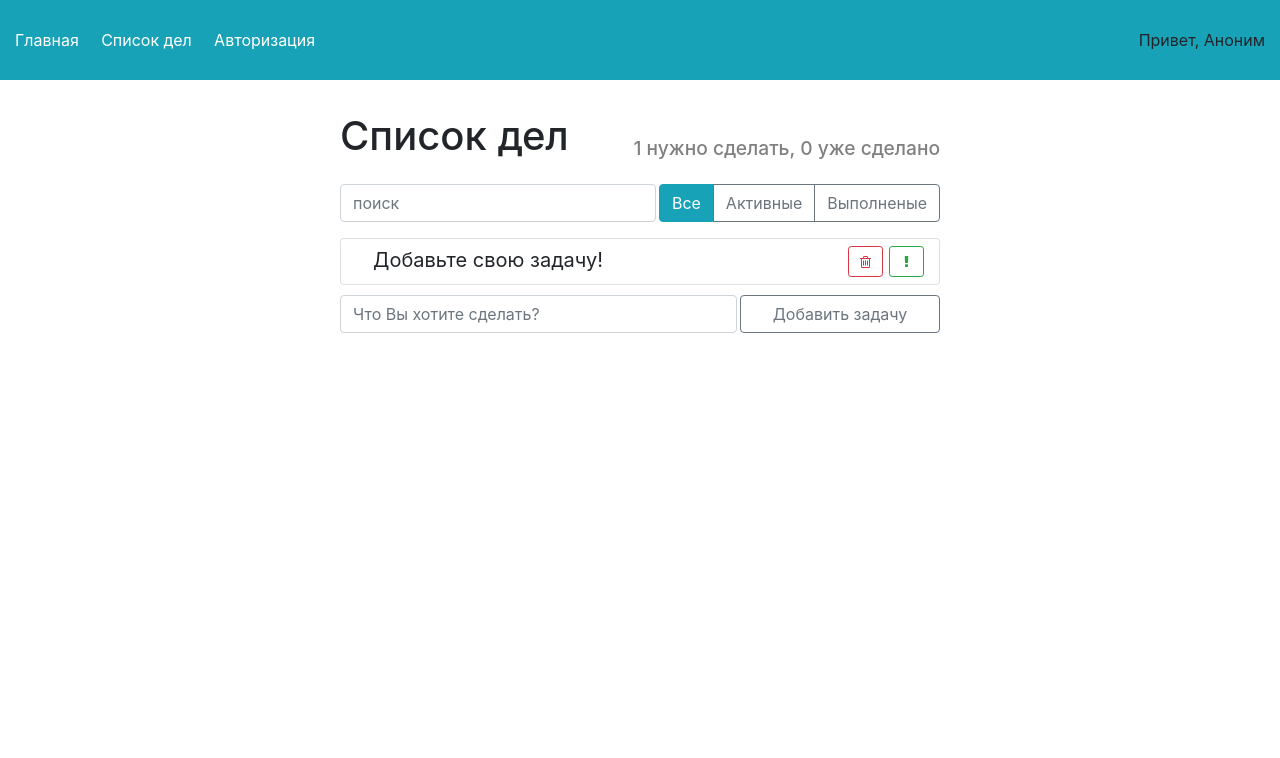
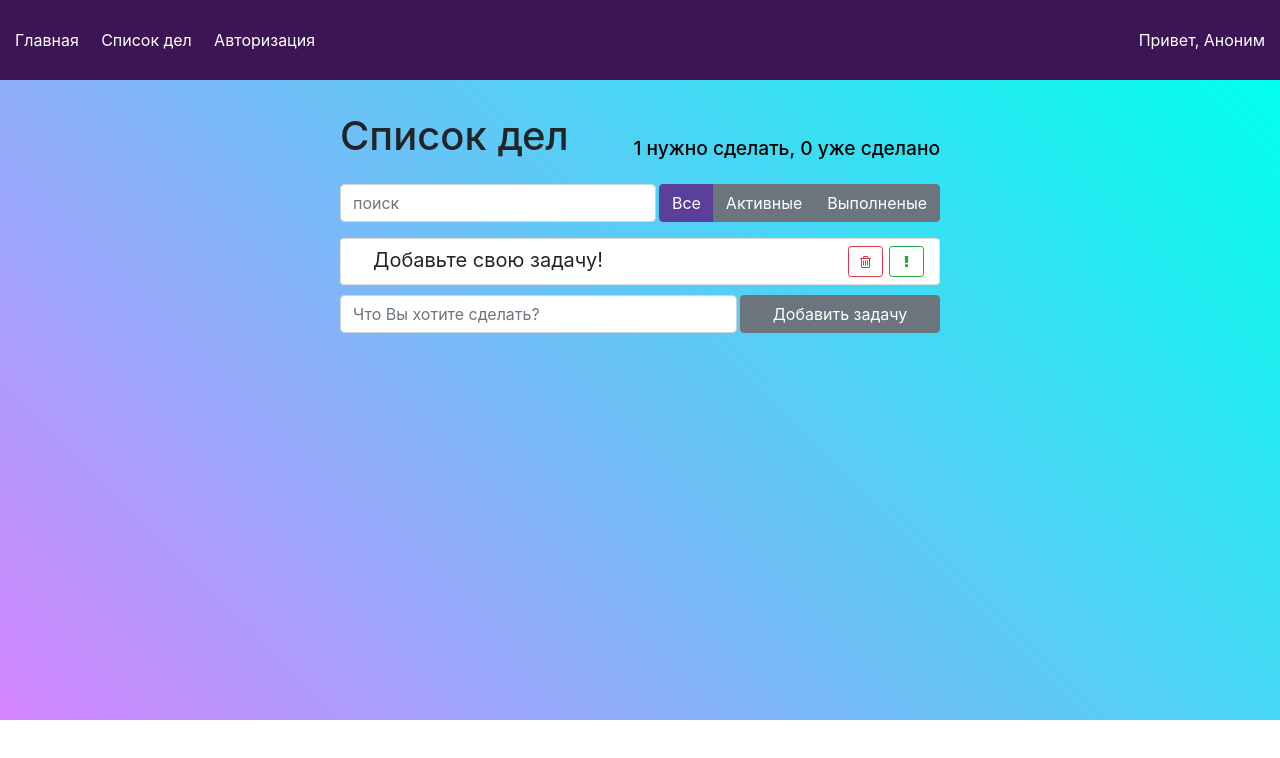
Before and after one commit to Darwin1209/ServerTodoApp, a React (Create React App) app: page / in a window 1280 px wide. Shown: the top 758 px of the page. Built offline with nearby package versions, Linux system fonts and the light colour scheme.

Commit message:
Изменил стили главной страницы

```diff
--- a/src/components/AppHeader/AppHeader.css
+++ b/src/components/AppHeader/AppHeader.css
@@ -8,5 +8,5 @@
 
   .app-header h2 {
     font-size: 1.2rem;
-    color: grey;
+    color: black;
   }
--- a/src/components/Header/Header.css
+++ b/src/components/Header/Header.css
@@ -5,12 +5,13 @@
     width: 100%;
     padding: 20px 15px;
     box-sizing: border-box;
-    background-color: #17a2b8;
+    background-color: #3c1555;
     height: 10vh;
 }
 
 .header p {
     margin: 0;
+    color: white;
 }
 
 .header-nav {
--- /dev/null
+++ b/src/components/ItemStatusFilter/ItemStatusFilter.css
@@ -0,0 +1,29 @@
+.btn-info {
+    background-color: #5a409a;
+    border-color: #5a409a;
+    outline: 0;
+}
+
+.btn-info:hover {
+    background-color: #5a409a;
+    border-color: #5a409a;
+    outline: 0;
+}
+
+.btn-info:focus {
+    border: 0;
+    outline: 0px;
+}
+
+.btn-outline-secondary {
+    color: white;
+    background-color: #6c757d;
+    border-color: #6c757d;
+    outline: 0;
+}
+
+.btn-outline-secondary:hover {
+    background-color: #5a409a;
+    border-color: #5a409a;
+    outline: 0;
+}
--- a/src/components/ItemStatusFilter/ItemStatusFilter.js
+++ b/src/components/ItemStatusFilter/ItemStatusFilter.js
@@ -1,5 +1,5 @@
 import React from "react";
-
+import './ItemStatusFilter.css';
 class ItemStatusFilter extends React.Component {
   buttons = [
     { name: "all", label: "Все" },
--- a/src/components/Page/Page.css
+++ b/src/components/Page/Page.css
@@ -1,7 +1,12 @@
+  .wrapper {
+    height: 80vh;
+    width: 100%;
+    background: linear-gradient(45deg, #d585ff, #00ffee);
+  }
+
   .todo-app {
     margin: 2rem auto 0 auto;
     width: 600px;
-    height: 80vh;
   }
 
   .top-panel {
--- a/src/components/Page/Page.js
+++ b/src/components/Page/Page.js
@@ -43,6 +43,7 @@ export default class Page extends React.Component {
     const todoCount = todoData.length - doneCount;
 
     return (
+      <div className="wrapper">
         <div className="todo-app">
           <AppHeader toDo={todoCount} done={doneCount} />
           <div className="top-panel d-flex">
@@ -61,6 +62,7 @@ export default class Page extends React.Component {
 
           <ItemAddForm onCreate={this.props.info.setTodoAction} />
         </div>
+      </div>
     );
   }
 }
```
Lines whose indentation alone changed are shown as unchanged.
